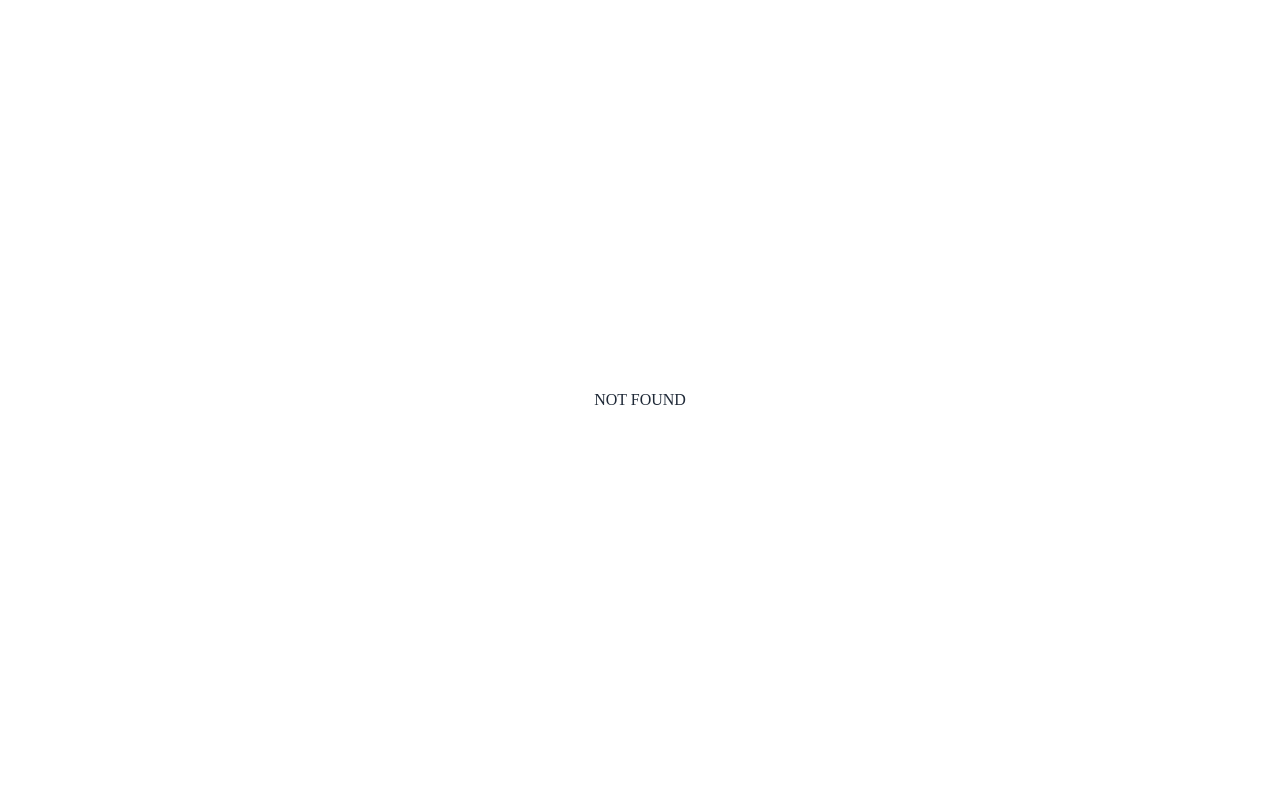
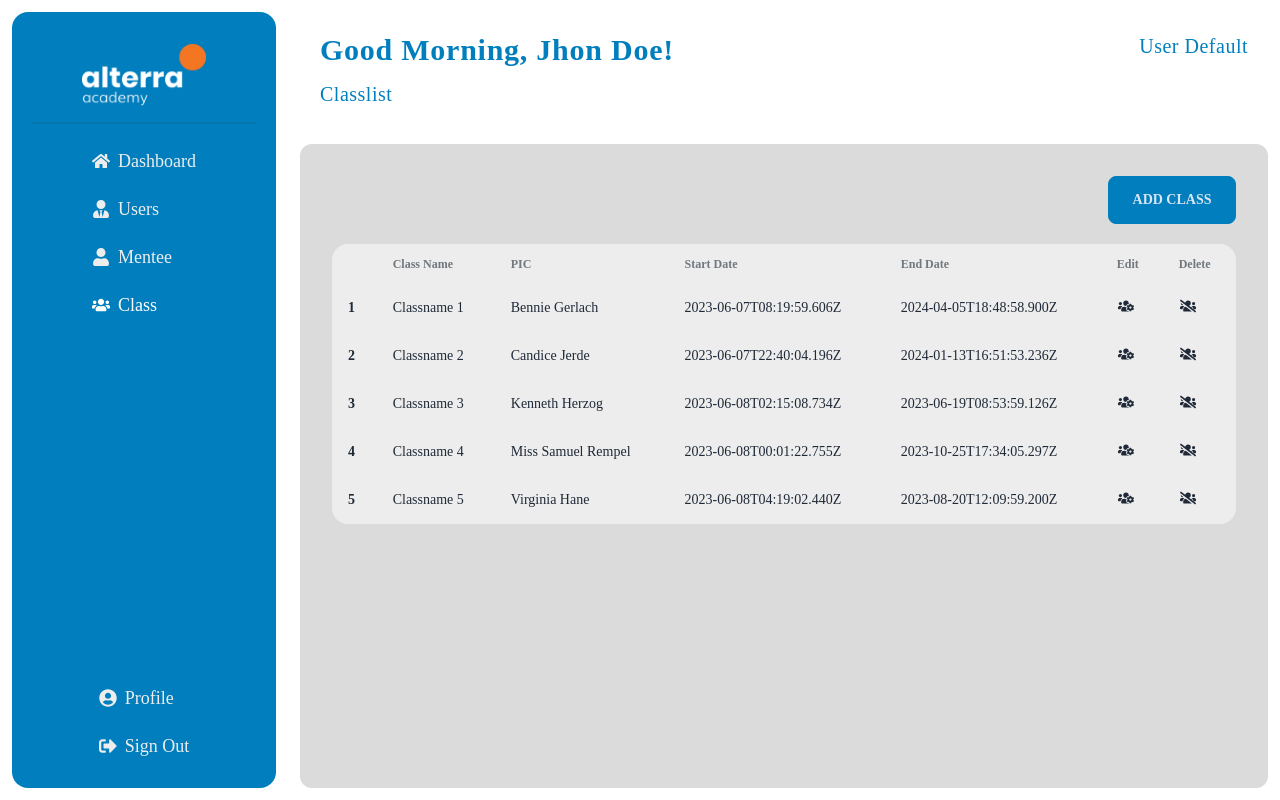
Before and after one commit to Alta-Immersive-Group3/immersive-dashboard-web, a React (Vite) app: page /classlist in a window 1280 px wide. Built offline with nearby package versions, Linux system fonts and the light colour scheme.

Commit message:
style: slicing claslist + add edit class

```diff
--- a/src/components/Sidebar.tsx
+++ b/src/components/Sidebar.tsx
@@ -89,10 +89,15 @@ const Sidebar: FC<Props> = ({ children }) => {
                   </a>
                 </li>
                 <li>
-                  <a>
+                  <NavLink
+                    to={'/classlist'}
+                    className={({ isActive }) =>
+                      isActive ? 'font-medium text-base-100' : ''
+                    }
+                  >
                     <FaUsers />
                     Class
-                  </a>
+                  </NavLink>
                 </li>
               </ul>
             </div>
--- /dev/null
+++ b/src/json/dummyClass.json
@@ -0,0 +1,37 @@
+[
+  {
+    "name": "Classname 1",
+    "pic": "Bennie Gerlach",
+    "date_start": "2023-06-07T08:19:59.606Z",
+    "graduate_date": "2024-04-05T18:48:58.900Z",
+    "user_id": "1"
+  },
+  {
+    "name": "Classname 2",
+    "pic": "Candice Jerde",
+    "date_start": "2023-06-07T22:40:04.196Z",
+    "graduate_date": "2024-01-13T16:51:53.236Z",
+    "user_id": "2"
+  },
+  {
+    "name": "Classname 3",
+    "pic": "Kenneth Herzog",
+    "date_start": "2023-06-08T02:15:08.734Z",
+    "graduate_date": "2023-06-19T08:53:59.126Z",
+    "user_id": "3"
+  },
+  {
+    "name": "Classname 4",
+    "pic": "Miss Samuel Rempel",
+    "date_start": "2023-06-08T00:01:22.755Z",
+    "graduate_date": "2023-10-25T17:34:05.297Z",
+    "user_id": "4"
+  },
+  {
+    "name": "Classname 5",
+    "pic": "Virginia Hane",
+    "date_start": "2023-06-08T04:19:02.440Z",
+    "graduate_date": "2023-08-20T12:09:59.200Z",
+    "user_id": "5"
+  }
+]
--- /dev/null
+++ b/src/pages/Classlist.tsx
@@ -0,0 +1,186 @@
+import React, { useEffect, useState } from 'react';
+import { Layout, Section } from '../components/Layout';
+import { Input, Select } from '../components/Input';
+import dummy from '../json/dummyClass.json';
+import { Modals } from '../components/Modals';
+import { FaUsersCog, FaUsersSlash } from 'react-icons/fa';
+import { addClassType } from '../utils/type';
+
+const Classlist = () => {
+  const [handleTime, setHandleTime] = useState<string>('');
+  const [objModal, setobjModal] = useState<addClassType>();
+
+  const timeGreeting = () => {
+    const currentDate = new Date();
+    const currentHour = currentDate.getHours();
+
+    if (currentHour < 12) {
+      setHandleTime('Good Morning,');
+    } else if (currentHour >= 12 && currentHour < 17) {
+      setHandleTime('Good Aternoon,');
+    } else if (currentHour >= 17 && currentHour < 21) {
+      setHandleTime('Good Evening,');
+    } else {
+      setHandleTime('Good Night,');
+    }
+  };
+
+  const handleEdit = (props: any) => {
+    setobjModal({
+      class_name: props.name,
+      PIC: props.pic,
+      id_class: props.id,
+      start_date: props.date_start,
+      end_date: props.graduate_date,
+    });
+  };
+
+  useEffect(() => {
+    timeGreeting();
+  }, []);
+
+  return (
+    <Layout>
+      <Modals id="modal-add">
+        <div className="flex flex-col gap-5 items-center">
+          <p className="text-secondary font-medium tracking-wide text-2xl mb-3">
+            Add Class
+          </p>
+          <Input
+            id="classname"
+            name="classname"
+            label="Class Name"
+            type="text"
+          />
+          <div className="w-full flex justify-end gap-3">
+            <div className="modal-action mt-0 ">
+              <label
+                htmlFor="modal-add"
+                className="btn btn-ghost"
+              >
+                Close
+              </label>
+            </div>
+            <button className="btn btn-secondary w-32">Submit</button>
+          </div>
+        </div>
+      </Modals>
+      <Modals id="modal-edit">
+        <div className="flex flex-col gap-5 items-center">
+          <p className="text-secondary font-medium tracking-wide text-2xl mb-3">
+            Edit Class {objModal?.PIC}
+          </p>
+          <Input
+            id="classname"
+            name="classname"
+            label="Class Name"
+            type="text"
+          />
+          <Input
+            id="PIC"
+            name="PIC"
+            label="Person in Charge"
+            type="text"
+          />
+          <Input
+            id="start_date"
+            name="start_date"
+            label="Start Date"
+            type="date"
+          />
+          <Input
+            id="graduete_date"
+            name="graduete_date"
+            label="Graduete Date"
+            type="date"
+          />
+
+          <div className="w-full flex justify-end gap-3">
+            <div className="modal-action mt-0 ">
+              <label
+                htmlFor="modal-edit"
+                className="btn btn-ghost"
+              >
+                Close
+              </label>
+            </div>
+            <button className="btn btn-secondary w-32">Submit</button>
+          </div>
+        </div>
+      </Modals>
+
+      <Section
+        id="section-dashboard"
+        addClass="flex flex-col items-center p-3 justify-between"
+      >
+        <div
+          id="header"
+          className="w-full h-[15%] p-5 flex justify-between"
+        >
+          <div className="flex flex-col gap-3">
+            <p className="text-secondary tracking-wide font-semibold text-3xl">
+              {handleTime} Jhon Doe!
+            </p>
+            <p className="text-secondary tracking-wide text-xl">Classlist</p>
+          </div>
+          <p className="text-secondary tracking-wide text-xl">User Default</p>
+        </div>
+
+        <div className="w-full min-h-[83%] bg-base-300 rounded-xl flex flex-col gap-5 p-8 items-center">
+          <div className="w-full flex justify-end">
+            <label
+              htmlFor="modal-add"
+              className="btn btn-secondary w-32"
+            >
+              Add Class
+            </label>
+          </div>
+          <div className="overflow-x-auto w-full">
+            <table className="table bg-base-200">
+              <thead>
+                <tr>
+                  <th></th>
+                  <th>Class Name</th>
+                  <th>PIC</th>
+                  <th>Start Date</th>
+                  <th>End Date</th>
+                  <th>Edit</th>
+                  <th>Delete</th>
+                </tr>
+              </thead>
+              <tbody>
+                {dummy.map((prop: any, idx) => {
+                  return (
+                    <tr>
+                      <th>{idx + 1}</th>
+                      <td>{prop.name}</td>
+                      <td>{prop.pic}</td>
+                      <td>{prop.date_start}</td>
+                      <td>{prop.graduate_date}</td>
+                      <td>
+                        <label
+                          onClick={() => handleEdit(prop)}
+                          className="btn p-0 min-h-0 h-0 p text-base"
+                          htmlFor="modal-edit"
+                        >
+                          <FaUsersCog />
+                        </label>
+                      </td>
+                      <td>
+                        <button className="btn p-0 min-h-0 h-0 p text-base">
+                          <FaUsersSlash />
+                        </button>
+                      </td>
+                    </tr>
+                  );
+                })}
+              </tbody>
+            </table>
+          </div>
+        </div>
+      </Section>
+    </Layout>
+  );
+};
+
+export default Classlist;
--- a/src/pages/Profile.tsx
+++ b/src/pages/Profile.tsx
@@ -29,7 +29,7 @@ const Profile = () => {
     <Layout>
       <Section
         id="section-dashboard"
-        addClass="flex flex-col items-center p-3"
+        addClass="flex flex-col items-center p-3 justify-between"
       >
         <div
           id="header"
@@ -43,7 +43,7 @@ const Profile = () => {
           </div>
           <p className="text-secondary tracking-wide text-xl">User Default</p>
         </div>
-        <div className="w-full h-[85%] bg-base-300 rounded-xl flex items-center p-8 justify-between">
+        <div className="w-full min-h-[83%] bg-base-300 rounded-xl flex items-center p-8 justify-between">
           <div className="w-[49%] h-[480px] outline outline-1 outline-base-100 flex flex-col justify-center gap-5 rounded-xl p-6">
             <p className="text-secondary tracking-wide text-xl font-semibold self-center">
               Your Profile
--- a/src/pages/Userlist.tsx
+++ b/src/pages/Userlist.tsx
@@ -99,7 +99,7 @@ const Userlist = () => {
       <Modals id="modal-edit">
         <div className="flex flex-col gap-5 items-center">
           <p className="text-secondary font-medium tracking-wide text-2xl mb-3">
-            Add User
+            Edit User
           </p>
           <Input
             id="full_name"
@@ -162,7 +162,7 @@ const Userlist = () => {
 
       <Section
         id="section-dashboard"
-        addClass="flex flex-col items-center p-3"
+        addClass="flex flex-col items-center p-3 justify-between"
       >
         <div
           id="header"
@@ -177,7 +177,7 @@ const Userlist = () => {
           <p className="text-secondary tracking-wide text-xl">User Default</p>
         </div>
 
-        <div className="w-full h-[85%] bg-base-300 rounded-xl flex flex-col gap-5 p-8 items-center">
+        <div className="w-full min-h-[83%] bg-base-300 rounded-xl flex flex-col gap-5 p-8 items-center">
           {isAdmin ? (
             <>
               <div className="w-full flex justify-end">
--- a/src/routes/index.tsx
+++ b/src/routes/index.tsx
@@ -2,10 +2,11 @@ import { BrowserRouter, Routes, Route } from 'react-router-dom';
 
 import ScrollToTop from '../components/ScrollToTop';
 import NotFound from '../pages/NotFound';
-import Login from '../pages/auth/Login';
+import Login from '../pages/Login';
 import Profile from '../pages/Profile';
 import Homepage from '../pages';
 import Userlist from '../pages/Userlist';
+import Classlist from '../pages/Classlist';
 
 const Router = () => {
   return (
@@ -29,6 +30,10 @@ const Router = () => {
           element={<Userlist />}
         />
         <Route
+          path="/classlist"
+          element={<Classlist />}
+        />
+        <Route
           path="*"
           element={<NotFound />}
         />
```
Also changed, not shown: src/components/Input.tsx (+14 -2 lines), src/pages/Login.tsx (renamed from src/pages/auth/login.tsx, +5 -5 lines).
